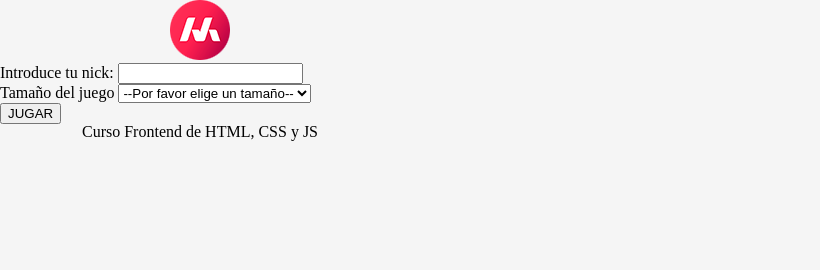
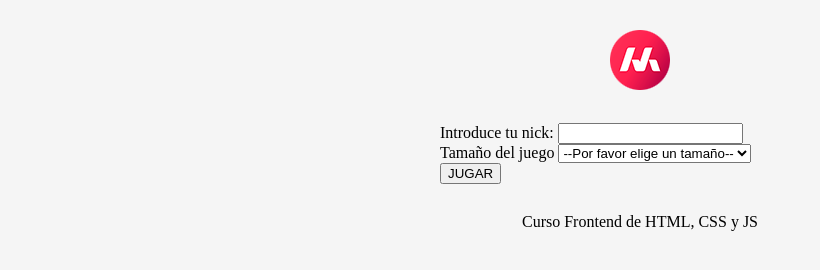
Before and after one commit to fervigz090/masterdots, a plain HTML site: page index.html in a window 1280 px wide. Shown: the whole page, without its empty margins (0-820 px from the left). Drawn offline with Linux system fonts and the light colour scheme.

Commit message:
first commit

```diff
--- a/css/estilos.css
+++ b/css/estilos.css
@@ -6,10 +6,10 @@ body{
 header, footer{
     text-align: center;
     width: 400px;
-    margin: 30px, auto, 0px, auto;
+    margin: 30px auto 0px auto; /*top-rigth-bottom-left*/
 }
 
 main{
     width: 400px;
-    margin: 30px, auto, 0px, auto;
+    margin: 30px auto 0px auto;
 }
```
